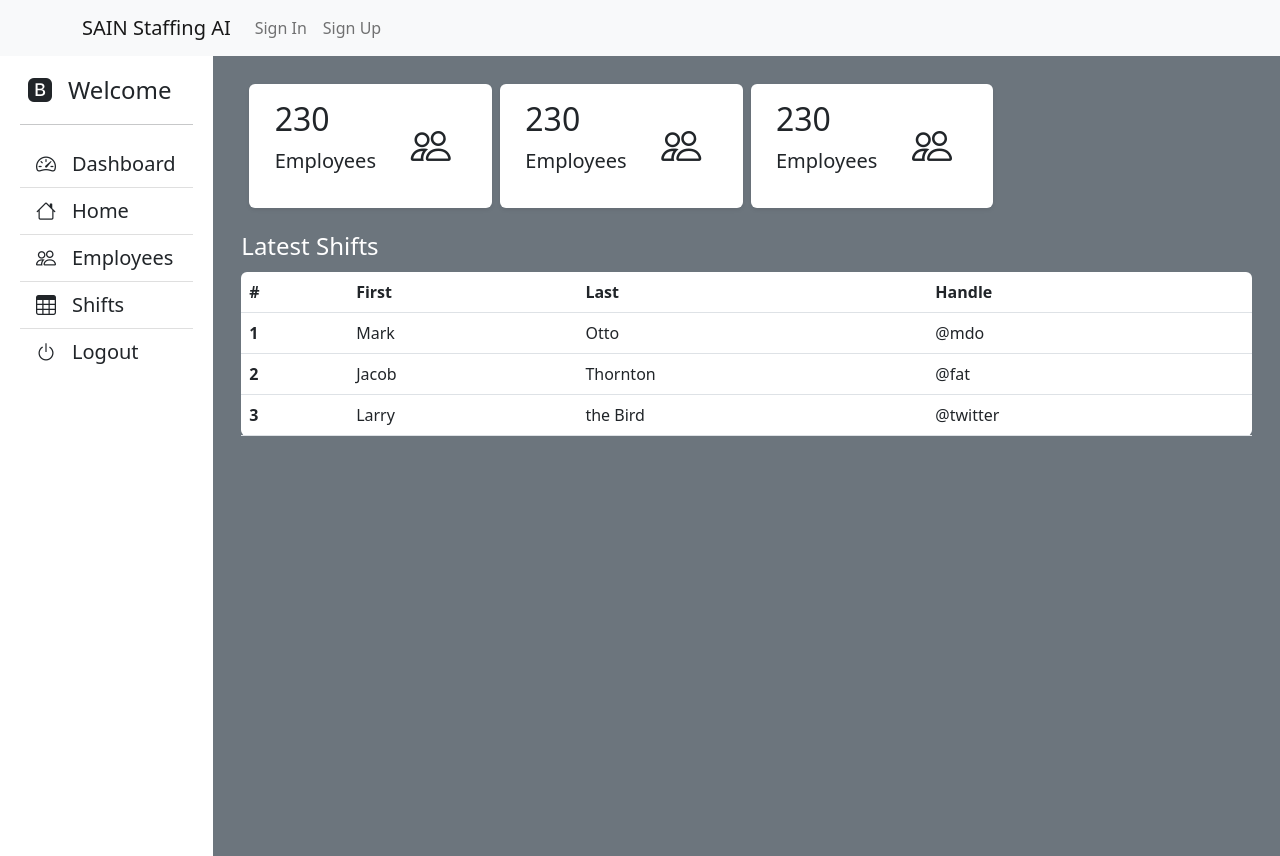
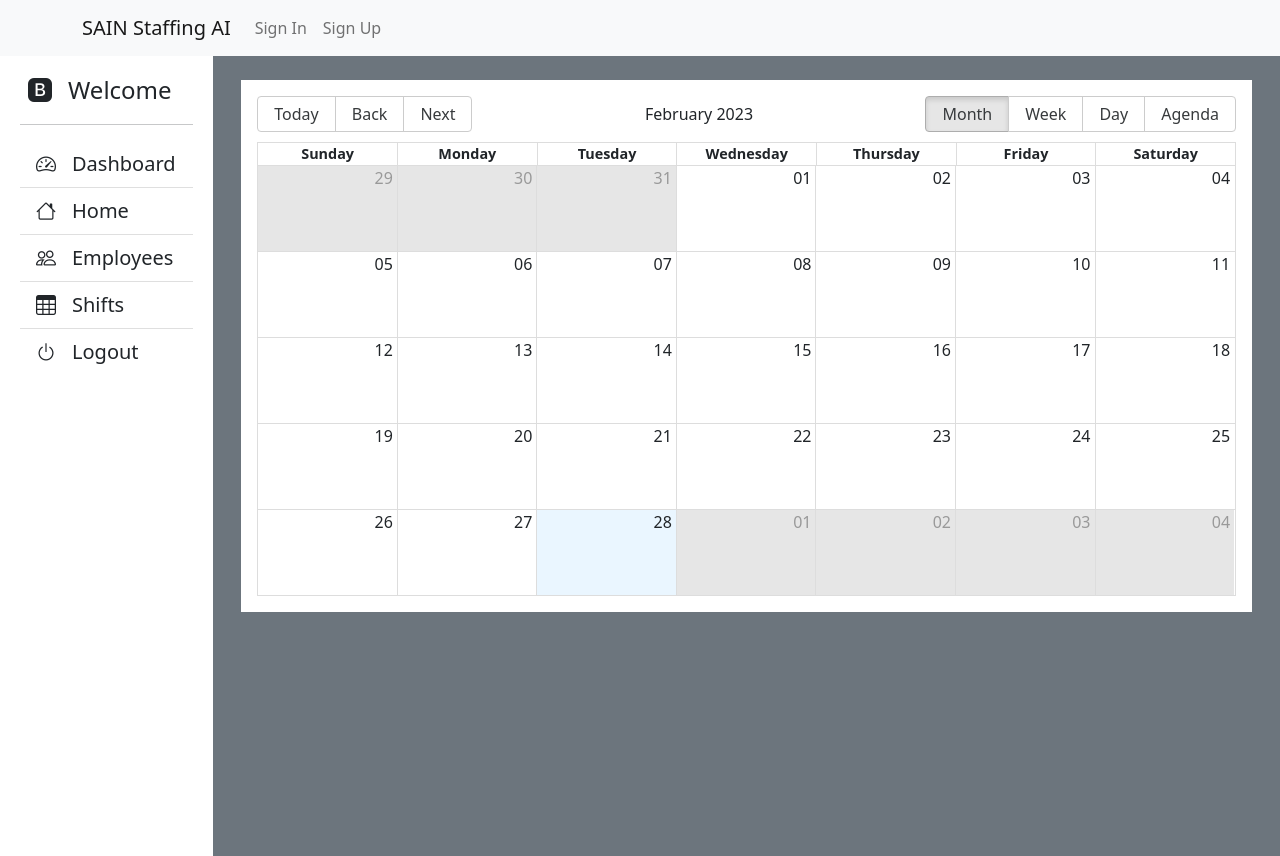
Before and after one commit to mefepolat/staffing-app, a React (Create React App) app in the folder client/: page /admin in a window 1280 px wide. Built offline with nearby package versions, Linux system fonts and the light colour scheme; no server answers.

Commit message:
added calendar for admin

```diff
--- a/client/src/admin/components/Dashboard.js
+++ b/client/src/admin/components/Dashboard.js
@@ -2,7 +2,70 @@ import React from 'react'
 
 function Dashboard() {
   return (
-    <div>Dashboard</div>
+    <div className="px-3">
+        <div className="container-fluid">
+            <div className="row g-3 my-2">
+                <div className="col-md-3 p-1">
+                    <div className="p-3 bg-white shadow-sm d-flex justify-content-around align-items-center rounded">
+                        <div>
+                            <h3 className="fs-2">230</h3>
+                            <p className="fs-5">Employees</p>
+                        </div>
+                        <i className="bi bi-people p-3 fs-1"></i>
+                    </div>
+                </div>
+                <div className="col-md-3 p-1">
+                    <div className="p-3 bg-white shadow-sm d-flex justify-content-around align-items-center rounded">
+                        <div>
+                            <h3 className="fs-2">230</h3>
+                            <p className="fs-5">Employees</p>
+                        </div>
+                        <i className="bi bi-people p-3 fs-1"></i>
+                    </div>
+                </div>
+                <div className="col-md-3 p-1">
+                    <div className="p-3 bg-white shadow-sm d-flex justify-content-around align-items-center rounded">
+                        <div>
+                            <h3 className="fs-2">230</h3>
+                            <p className="fs-5">Employees</p>
+                        </div>
+                        <i className="bi bi-people p-3 fs-1"></i>
+                    </div>
+                </div>
+            </div>
+        </div>
+        <table className="table caption-top bg-white rounded">
+  <caption className='text-white fs-4'>Latest Shifts</caption>
+  <thead>
+    <tr>
+      <th scope="col">#</th>
+      <th scope="col">First</th>
+      <th scope="col">Last</th>
+      <th scope="col">Handle</th>
+    </tr>
+  </thead>
+  <tbody>
+    <tr>
+      <th scope="row">1</th>
+      <td>Mark</td>
+      <td>Otto</td>
+      <td>@mdo</td>
+    </tr>
+    <tr>
+      <th scope="row">2</th>
+      <td>Jacob</td>
+      <td>Thornton</td>
+      <td>@fat</td>
+    </tr>
+    <tr>
+      <th scope="row">3</th>
+      <td>Larry</td>
+      <td>the Bird</td>
+      <td>@twitter</td>
+    </tr>
+  </tbody>
+</table>
+    </div>
   )
 }
 
--- a/client/src/admin/components/Employees.js
+++ b/client/src/admin/components/Employees.js
@@ -1,6 +1,5 @@
 import React, { useEffect, useState } from "react";
 import { getEmployees } from "../../utils/getEmployees";
-import * as yup from "yup";
 import { updateEmployee } from "../../utils/updateEmployee";
 
 function Employees() {
--- a/client/src/admin/components/Home.js
+++ b/client/src/admin/components/Home.js
@@ -1,72 +1,153 @@
+import { Calendar, momentLocalizer } from "react-big-calendar";
+import moment from "moment";
+import { useMemo, useContext, useState, useEffect } from "react";
+import { UserContext } from "../../shared/components/UserContext";
+import { Button, Modal } from "react-bootstrap";
+function Home() {
+  const { user } = useContext(UserContext);
+  const [selectedDate, setSelectedDate] = useState(null);
+  const [showModal, setShowModal] = useState(false);
+  const [shift, setShift] = useState("");
+  const localizer = momentLocalizer(moment);
+  const { formats } = useMemo(
+    () => ({
+      formats: {
+        weekdayFormat: (date, culture, localizer) =>
+          localizer.format(date, "dddd", culture),
+      },
+    }),
+    []
+  );
+
+  useEffect(() => {
+    if (selectedDate) {
+      openModal();
+    }
+  }, [selectedDate]);
+
+  const openModal = () => {
+    setShowModal(true);
+  };
+
+  const closeModal = () => {
+    setSelectedDate("");
+    setShift(null);
+
+    setShowModal(false);
+  };
+  const handleSelectSlot = ({ start, end }) => {
+    const today = new Date();
+    const startDate = moment(start).startOf("day").toDate();
+    if (start < today) {
+      alert("You cannot add shifts for today or before!");
+      return;
+    }
+    const maxDate = moment().add(30, "days").toDate();
+    if (start > maxDate) {
+      alert("You cannot select a date more than 30 days in the future.");
+      return;
+    }
 
 
-function Home() {
+    setSelectedDate(startDate);
+  };
+
+  const handleSubmit = () => {
+    return;
+  }
+
+  const eventPropGetter = (event) => {
+    const style = {
+      backgroundColor: "green",
+      borderRadius: "0px",
+      opacity: 0.5,
+      color: "white",
+      border: "none",
+    };
+    if (event.start < new Date()) {
+      style.opacity = 0.2;
+      style.backgroundColor = "gray";
+    }
+    if(event.title === "D") {
+        style.backgroundColor = "lightblue";
+    }
+    if(event.title === "E") {
+        style.backgroundColor = "darkblue";
+    }
+    if(event.title === "N") {
+        style.backgroundColor = "darkblue";
+    }
+
+    return { style };
+  };
+
   return (
     <div className="px-3">
-        <div className="container-fluid">
-            <div className="row g-3 my-2">
-                <div className="col-md-3 p-1">
-                    <div className="p-3 bg-white shadow-sm d-flex justify-content-around align-items-center rounded">
-                        <div>
-                            <h3 className="fs-2">230</h3>
-                            <p className="fs-5">Employees</p>
-                        </div>
-                        <i className="bi bi-people p-3 fs-1"></i>
-                    </div>
-                </div>
-                <div className="col-md-3 p-1">
-                    <div className="p-3 bg-white shadow-sm d-flex justify-content-around align-items-center rounded">
-                        <div>
-                            <h3 className="fs-2">230</h3>
-                            <p className="fs-5">Employees</p>
-                        </div>
-                        <i className="bi bi-people p-3 fs-1"></i>
-                    </div>
-                </div>
-                <div className="col-md-3 p-1">
-                    <div className="p-3 bg-white shadow-sm d-flex justify-content-around align-items-center rounded">
-                        <div>
-                            <h3 className="fs-2">230</h3>
-                            <p className="fs-5">Employees</p>
-                        </div>
-                        <i className="bi bi-people p-3 fs-1"></i>
-                    </div>
-                </div>
-            </div>
-        </div>
-        <table className="table caption-top bg-white rounded">
-  <caption className='text-white fs-4'>Latest Shifts</caption>
-  <thead>
-    <tr>
-      <th scope="col">#</th>
-      <th scope="col">First</th>
-      <th scope="col">Last</th>
-      <th scope="col">Handle</th>
-    </tr>
-  </thead>
-  <tbody>
-    <tr>
-      <th scope="row">1</th>
-      <td>Mark</td>
-      <td>Otto</td>
-      <td>@mdo</td>
-    </tr>
-    <tr>
-      <th scope="row">2</th>
-      <td>Jacob</td>
-      <td>Thornton</td>
-      <td>@fat</td>
-    </tr>
-    <tr>
-      <th scope="row">3</th>
-      <td>Larry</td>
-      <td>the Bird</td>
-      <td>@twitter</td>
-    </tr>
-  </tbody>
-</table>
+      <div className="container-fluid bg-white my-4 p-3">
+        <Calendar
+          localizer={localizer}
+          startAccessor="start"
+          endAccessor="end"
+          formats={formats}
+          style={{ height: 500 }}
+          selectable
+          toolbar={true}
+          show
+          onSelectSlot={handleSelectSlot}
+          eventPropGetter={eventPropGetter}
+        />
+      </div>
+      <Modal show={showModal} onHide={closeModal}>
+        <Modal.Header closeButton>
+          <Modal.Title>Select Shift</Modal.Title>
+        </Modal.Header>
+        <Modal.Body>
+          <div>
+            <input
+              type="radio"
+              name="shift"
+              value="d"
+              checked={shift === "d"}
+              onChange={() => setShift("d")}
+            />{" "}
+            Day Shift - 08:00 AM to 04:00 PM <br />
+            <input
+              type="radio"
+              name="shift"
+              value="e"
+              checked={shift === "e"}
+              onChange={() => setShift("e")}
+            />{" "}
+            Evening Shift - 04:00 PM to 12:00 AM <br />
+            <input
+              type="radio"
+              name="shift"
+              value="n"
+              checked={shift === "n"}
+              onChange={() => setShift("n")}
+            />{" "}
+            Night Shift - 12:00 AM to 08:00 AM <br />
+            <input
+              type="radio"
+              name="shift"
+              value="n/a"
+              checked={shift === "n/a"}
+              onChange={() => setShift("n/a")}
+            />{" "}
+            N/A -- Not Available For The Shift <br />
+          </div>
+        </Modal.Body>
+        <Modal.Footer>
+          <Button variant="secondary" onClick={closeModal}>
+            Cancel
+          </Button>
+          <Button variant="primary" onClick={handleSubmit}>
+            Submit
+          </Button>
+        </Modal.Footer>
+      </Modal>
     </div>
-  )
+  );
 }
 
 export default Home;
--- a/client/src/home/pages/SignIn.js
+++ b/client/src/home/pages/SignIn.js
@@ -35,7 +35,7 @@ const SignIn = () => {
     }
 
     return (
-        <Form onSubmit={handleSubmit}>
+        <Form className="container-fluid" onSubmit={handleSubmit}>
             <Form.Group controlId='email'>
                 <Form.Label>Email:</Form.Label>
                 <Form.Control
```
